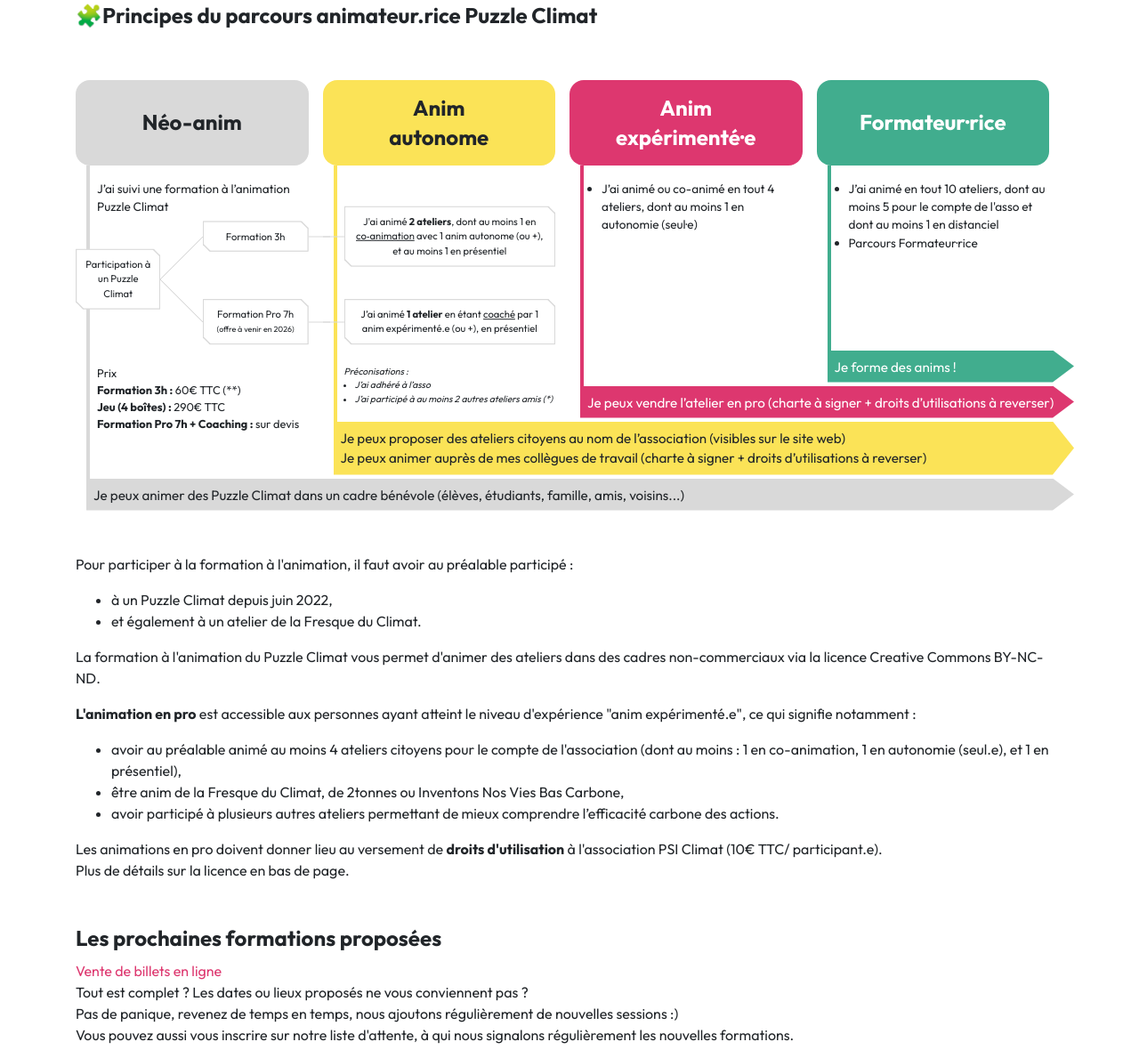
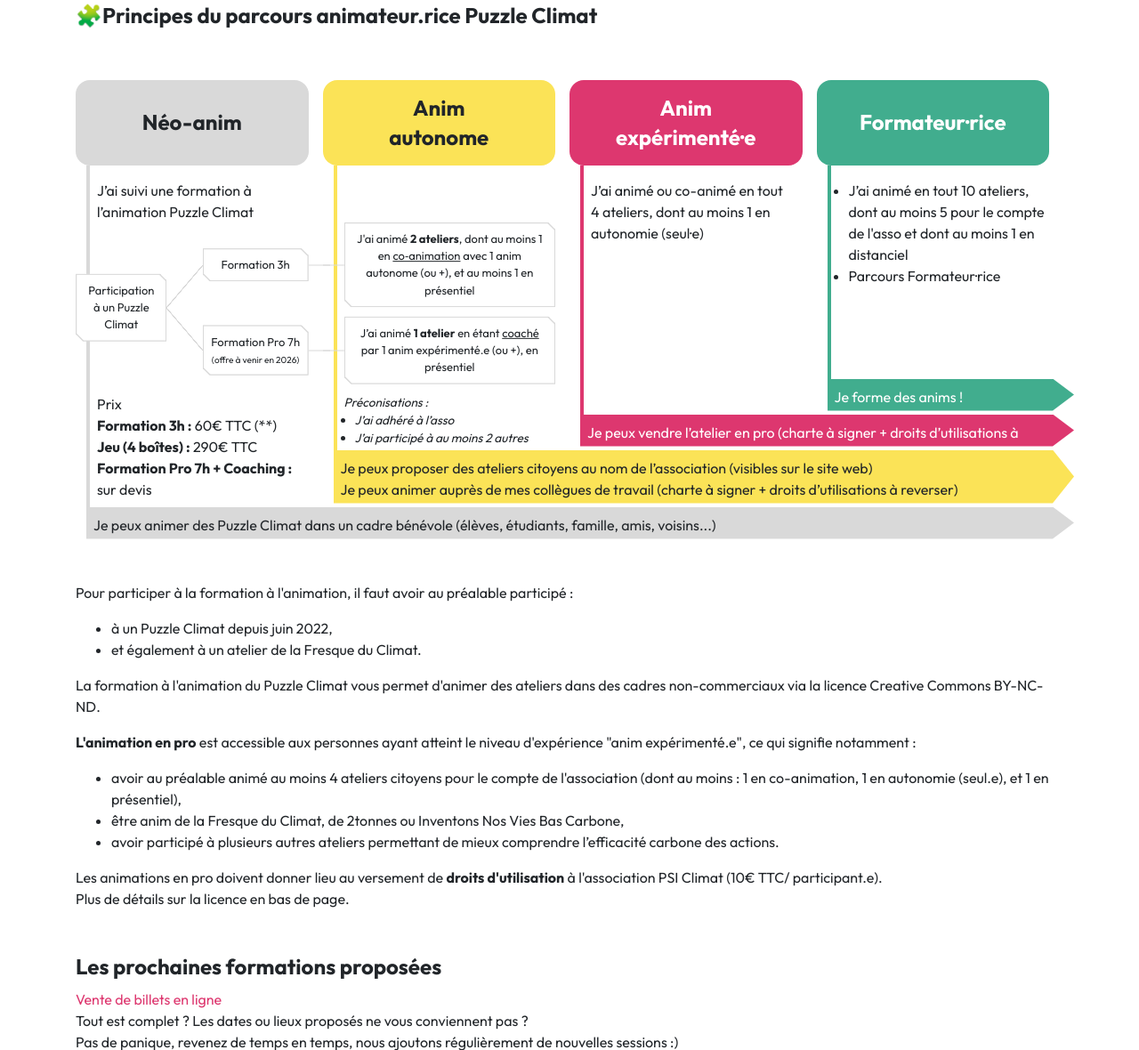
Before and after one commit to puzzleclimat/puzzleclimat.org, a PHP site: page /formations.html in a window 1280 px wide. Shown: the part 421-1601 px from the top of the page at 89% size. Run offline with PHP 8.4, Linux system fonts and the light colour scheme; some libraries are stand-ins or nearby versions.

Commit message:
fix(parcours): increase font-size

```diff
--- a/css/custom.css
+++ b/css/custom.css
@@ -355,7 +355,7 @@
 #parcours {
   display: flex;
   flex-wrap: wrap;
-  font-size: 0.85rem;
+  font-size: 1rem;
   overflow: visible;
 }
 
@@ -412,7 +412,7 @@
   );
   background: #d9d9d9;
 
-  font-size: 0.7rem;
+  font-size: 0.81rem;
 }
 
 #parcours .etape-card-inside {
@@ -461,7 +461,7 @@
 }
 
 #parcours #etape-neoanim-cards {
-  height: 13rem;
+  height: 15rem;
   position: relative;
   overflow: visible;
 }
@@ -474,15 +474,15 @@
 
 #parcours #etape-neoanim-cards #etape-neoanim-participation {
   position: absolute;
-  width: 40%;
-  top: 7rem;
+  width: 43%;
+  top: 9rem;
   left: -10%;
   transform: translateY(-50%);
 }
 
 @media (max-width: 1200px) {
   #parcours #etape-neoanim-cards #etape-neoanim-participation {
-    width: 35%;
+    width: 38%;
     left: -5%;
   }
 }
@@ -490,7 +490,7 @@
 #parcours #etape-neoanim-cards #etape-neoanim-formation-3h {
   position: absolute;
   width: 50%;
-  top: 4rem;
+  top: 6rem;
   right: 0;
   transform: translateY(-50%);
   overflow: visible;
@@ -499,16 +499,20 @@
 #parcours #etape-neoanim-cards #etape-neoanim-formation-7h {
   position: absolute;
   width: 50%;
-  top: 10rem;
+  top: 12rem;
   right: 0;
   transform: translateY(-50%);
 }
 
+#parcours #etape-neoanim-cards #etape-neoanim-formation-7h small {
+  font-size: 78%;
+}
+
 #parcours #etape-neoanim-cards #etape-neoanim-participation-formation-3h-connector {
   position: absolute;
-  left: 30%;
-  top: 4rem;
-  width: 20%;
+  left: 33%;
+  top: 6rem;
+  width: 17%;
   height: 3rem;
   background-color: #d9d9d9;
   pointer-events: none;
@@ -517,9 +521,9 @@
 
 #parcours #etape-neoanim-cards #etape-neoanim-participation-formation-7h-connector {
   position: absolute;
-  left: 30%;
-  top: 7rem;
-  width: 20%;
+  left: 33%;
+  top: 9rem;
+  width: 17%;
   height: 3rem;
   background-color: #d9d9d9;
   pointer-events: none;
@@ -529,7 +533,7 @@
 #parcours #etape-neoanim-cards #etape-neoanim-formation-3h-connector {
   position: absolute;
   right: -1.5rem;
-  top: 4rem;
+  top: 6rem;
   width: 1.5rem;
   height: 1px;
   background-color: #d9d9d9;
@@ -540,7 +544,7 @@
 #parcours #etape-neoanim-cards #etape-neoanim-formation-7h-connector {
   position: absolute;
   right: -1.5rem;
-  top: 10rem;
+  top: 12rem;
   width: 1.5rem;
   height: 1px;
   background-color: #d9d9d9;
@@ -549,38 +553,38 @@
 }
 
 #parcours #etape-neoanim-prix {
-  font-size: 0.8rem;
+  font-size: 1rem;
 }
 
 #parcours #etape-autonome {
 }
 
 #parcours #etape-autonome-cards {
-  height: 13rem;
+  height: 15rem;
   position: relative;
 }
 
 #parcours #etape-autonome-cards #etape-autonome-formation-3h {
   position: absolute;
-  top: 1rem;
+  top: 3rem;
   width: 100%;
-  font-size: 0.7rem;
+  font-size: 0.85rem;
   font-style: italic;
 }
 
 #parcours #etape-autonome-cards #etape-autonome-animation {
   position: absolute;
   width: 100%;
-  top: 4rem;
+  top: 6rem;
   right: 0;
   transform: translateY(-50%);
 }
 
 #parcours #etape-autonome-cards #etape-autonome-formation-7h {
   position: absolute;
-  top: 7.5rem;
+  top: 9rem;
   width: 100%;
-  font-size: 0.7rem;
+  font-size: 0.85rem;
   font-style: italic;
 }
 
@@ -590,10 +594,21 @@
   }
 }
 
+@media (min-width: 768px) {
+  #parcours #etape-autonome-cards #etape-autonome-formation-3h {
+    top: 3.5rem;
+  }
+
+  #parcours #etape-autonome-cards #etape-autonome-formation-7h {
+    top: 9.5rem;
+  }
+}
+
+
 #parcours #etape-autonome-cards #etape-autonome-coaching {
   position: absolute;
   width: 100%;
-  top: 10rem;
+  top: 12rem;
   right: 0;
   transform: translateY(-50%);
 }
@@ -601,7 +616,7 @@
 #parcours #etape-autonome-cards #etape-autonome-animation-connector {
   position: absolute;
   left: -1.5rem;
-  top: 4rem;
+  top: 6rem;
   width: 1.5rem;
   height: 1px;
   background-color: #d9d9d9;
@@ -612,7 +627,7 @@
 #parcours #etape-autonome-cards #etape-autonome-coaching-connector {
   position: absolute;
   left: -1.5rem;
-  top: 10rem;
+  top: 12rem;
   width: 1.5rem;
   height: 1px;
   background-color: #d9d9d9;
@@ -629,7 +644,7 @@
 }
 
 #parcours #etape-autonome #etape-autonome-preconisations {
-  font-size: 0.65rem;
+  font-size: 0.85rem;
   font-style: italic;
 }
 
@@ -659,7 +674,7 @@
 #parcours article footer {
   padding: 0.5rem;
   margin-left: 0.75rem;
-  font-size: 0.95rem;
+  font-size: 1rem;
   align-items: center;
 
   clip-path: polygon(
@@ -698,25 +713,25 @@
 }
 
 #parcours #etape-neoanim .etape-details {
-  height: 22rem;
+  height: 24rem;
 }
 
 #parcours #etape-autonome .etape-details {
-  height: 18rem;
+  height: 20rem;
 }
 
 #parcours #etape-experimentee .etape-details {
-  height: 15.5rem;
+  height: 17.5rem;
 }
 
 #parcours #etape-formateurrice .etape-details {
-  height: 13rem;
+  height: 15rem;
 }
 
 @media (max-width: 1199px) {
 
   #parcours #etape-neoanim .etape-details {
-    height: 24.75rem;
+    height: 26.75rem;
   }
 
   #parcours #etape-neoanim  {
--- a/formations.html
+++ b/formations.html
@@ -99,9 +99,7 @@
           <article id="etape-experimentee" class="etape">
             <h1>Anim expérimenté·e</h1>
             <div class="etape-details">
-              <ul>
-                <li>J’ai animé ou co-animé en tout 4 ateliers, dont au moins 1 en autonomie (seul·e)</li>
-              </ul>
+              <p>J’ai animé ou co-animé en tout 4&nbsp;ateliers, dont au moins 1 en autonomie (seul·e)</p>
             </div>
             <footer>Je peux vendre l’atelier en pro (charte à signer + droits d’utilisations à reverser)</footer>
           </article>
```
